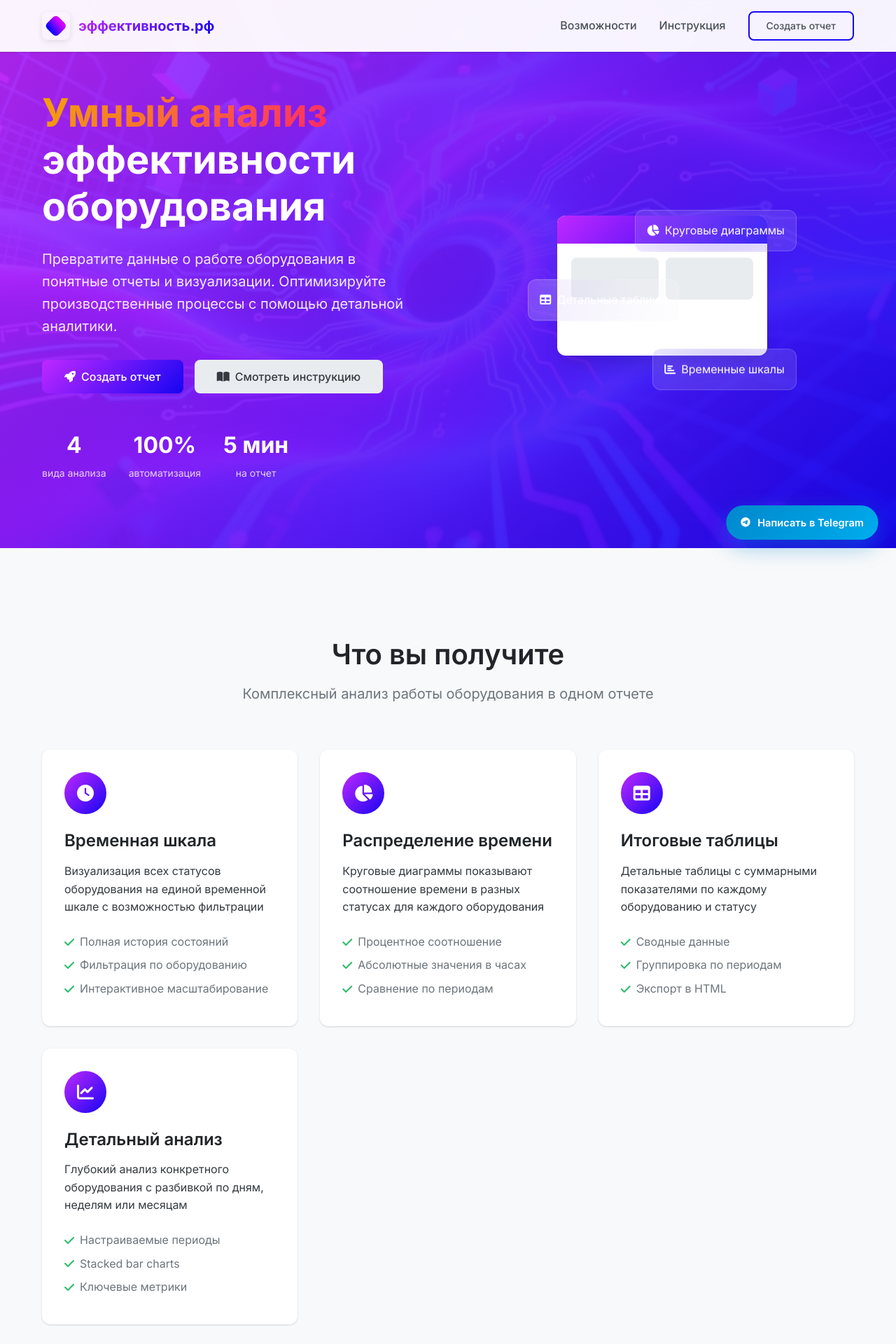
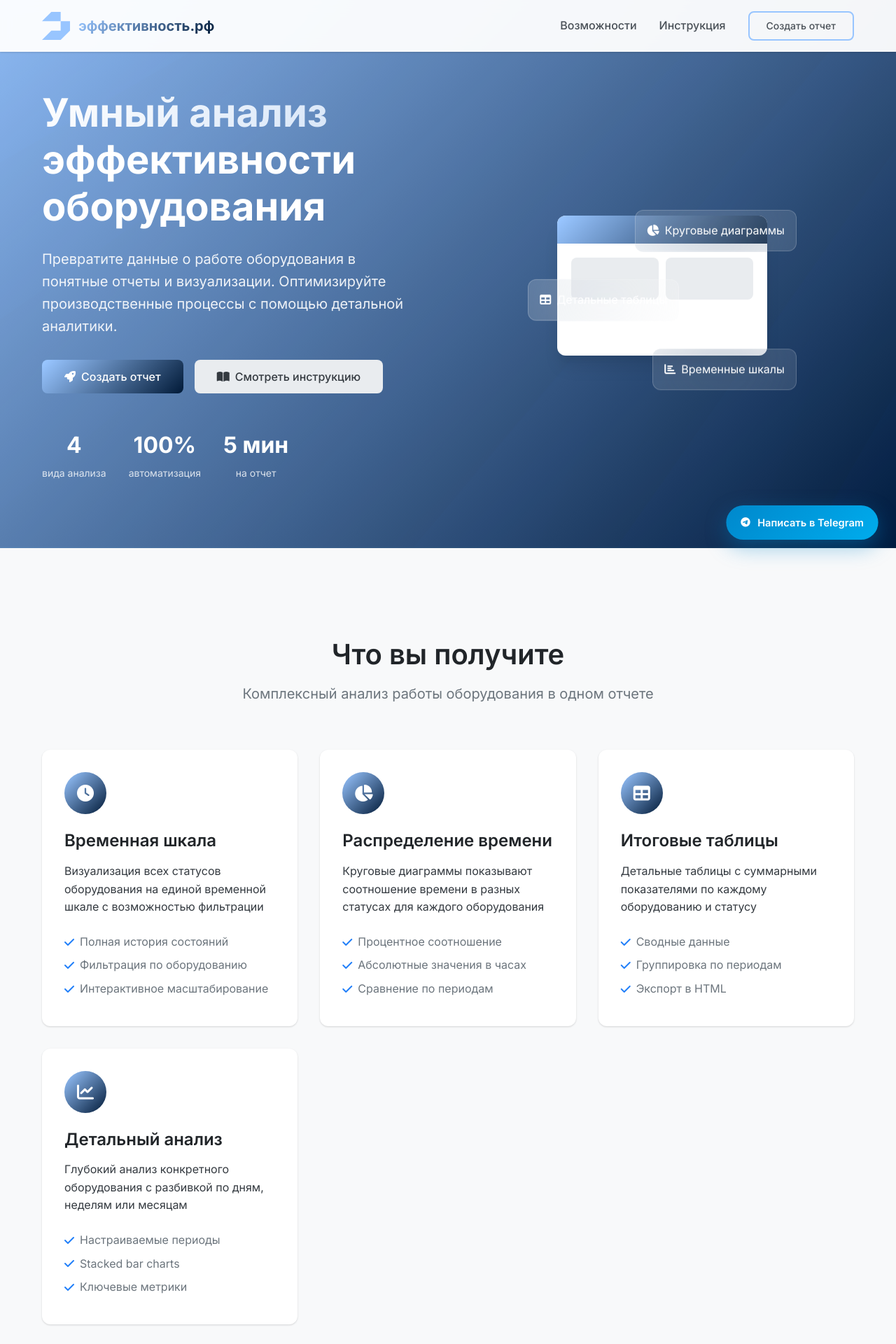
Before and after one commit to MrPelemeshka/Analyzer, a Flask app: page / in a window 1280 px wide. Shown: the top 1920 px of the page at 70% size. Run offline with Flask 3, Linux system fonts and the light colour scheme.

Commit message:
Смена цветов и лого

```diff
--- a/static/css/main.css
+++ b/static/css/main.css
@@ -5,16 +5,16 @@
 }
 
 :root {
-    --primary: #1605F2;
-    --primary-dark: #0F04B8;
-    --primary-light: #2A1AF5;
-    --secondary: #6C757D;
-    --success: #27BB67;
+    --primary: #98C5FF;
+    --primary-dark: #011A38;
+    --primary-light: #98C5FF;
+    --secondary: #58A0FC;
+    --success: #217FF9;
     --danger: #FF276B;
-    --warning: #F2A605;
+    --warning: #EB1F24;
     --info: #275FFF;
-    --dark: #343A40;
-    --light: #F8F9FA;
+    --dark: #14171A;
+    --light: #D8E6F8;
     --white: #FFFFFF;
     --gray-100: #F8F9FA;
     --gray-200: #E9ECEF;
@@ -26,9 +26,9 @@
     --gray-800: #343A40;
     --gray-900: #212529;
 
-    --gradient-primary: linear-gradient(135deg, #BB27FF 3%, #1605F2 100%);
-    --gradient-secondary: linear-gradient(135deg, #BB27FF 0%, #275FFF 100%);
-    --gradient-accent: linear-gradient(135deg, #F2A605 0%, #FF276B 100%);
+    --gradient-primary: linear-gradient(135deg, #98C5FF 3%, #011A38 100%);
+    --gradient-secondary: linear-gradient(135deg, #58A0FC 0%, #0B4DA2 100%);
+    --gradient-accent: linear-gradient(135deg, #FFFFFF 0%, #D8E6F8 100%);
 
     --shadow-sm: 0 1px 2px 0 rgba(0, 0, 0, 0.05);
     --shadow: 0 1px 3px 0 rgba(0, 0, 0, 0.1), 0 1px 2px 0 rgba(0, 0, 0, 0.06);
@@ -100,7 +100,7 @@ p {
 }
 
 .btn-primary:hover {
-    background: linear-gradient(135deg, #A020F0 3%, #0F04B8 100%);
+    background: linear-gradient(135deg, #011A38 3%, #98C5FF 100%);
     transform: translateY(-1px);
     box-shadow: var(--shadow-lg);
 }
@@ -216,7 +216,7 @@ p {
     left: 0;
     right: 0;
     bottom: 0;
-    background: url('/static/images/hero-bg.jpg') center/cover;
+    background: url('/static/images/hero-bg.png') center/cover;
     opacity: 0.1;
 }
 
@@ -928,7 +928,7 @@ p {
 
 /* Footer */
 .main-footer {
-    background: var(--gray-800);
+    background: var(--dark);
     color: var(--white);
     padding: 3rem 0 1rem;
 }
@@ -1124,8 +1124,6 @@ p {
 .logo-image {
     height: 40px;
     width: auto;
-    border-radius: 8px;
-    box-shadow: 0 2px 8px rgba(0, 0, 0, 0.1);
 }
 
 .logo-text {
--- a/templates/base.html
+++ b/templates/base.html
@@ -9,8 +9,8 @@
     <link rel="stylesheet" href="https://cdnjs.cloudflare.com/ajax/libs/font-awesome/6.0.0/css/all.min.css">
 
     <!-- Favicon -->
-    <link rel="icon" type="image/png" href="{{ url_for('static', filename='images/logo.png') }}">
-    <link rel="apple-touch-icon" href="{{ url_for('static', filename='images/logo.png') }}">
+    <link rel="icon" type="image/png" href="{{ url_for('static', filename='images/logo.svg') }}">
+    <link rel="apple-touch-icon" href="{{ url_for('static', filename='images/logo.svg') }}">
 </head>
 <body>
     <!-- Header -->
--- a/templates/includes/dashboard_footer.html
+++ b/templates/includes/dashboard_footer.html
@@ -12,7 +12,7 @@
                 <i class="fas fa-external-link-alt"></i>
                 Основной сайт
             </a>
-            <a href="https://эффективность.рф/contact" target="_blank" class="footer-link">
+            <a href="https://эффективность.рф" target="_blank" class="footer-link">
                 <i class="fas fa-envelope"></i>
                 Контакты
             </a>
--- a/templates/includes/footer.html
+++ b/templates/includes/footer.html
@@ -3,7 +3,7 @@
         <div class="footer-content">
             <div class="footer-brand">
                 <a href="{{ url_for('index') }}" class="logo">
-                    <img src="{{ url_for('static', filename='images/logo.png') }}" alt="эффективность.рф" class="logo-image">
+                    <img src="{{ url_for('static', filename='images/logo.svg') }}" alt="эффективность.рф" class="logo-image">
                     <span class="logo-gradient">эффективность.рф</span>
                 </a>
                 <p class="footer-description">
@@ -23,7 +23,7 @@
                 <h4>Контакты</h4>
                 <ul class="contact-info">
                     <li><i class="fas fa-globe"></i> <a href="https://эффективность.рф">эффективность.рф</a></li>
-                    <li><i class="fas fa-envelope"></i> <a href="mailto:info@эффективность.рф">info@эффективность.рф</a></li>
+                    <li><i class="fas fa-envelope"></i> <a href="mailto:info@ctprf.ru">info@ctprf.ru</a></li>
                 </ul>
             </div>
         </div>
--- a/templates/includes/header.html
+++ b/templates/includes/header.html
@@ -3,7 +3,7 @@
         <nav class="navbar">
             <div class="nav-brand">
                 <a href="{{ url_for('index') }}" class="logo">
-                    <img src="{{ url_for('static', filename='images/logo.png') }}" alt="эффективность.рф" class="logo-image">
+                    <img src="{{ url_for('static', filename='images/logo.svg') }}" alt="эффективность.рф" class="logo-image">
                     <span class="logo-gradient">эффективность.рф</span>
                 </a>
             </div>
--- a/templates/includes/scripts.html
+++ b/templates/includes/scripts.html
@@ -332,12 +332,12 @@ function updateBlock2() {
 
             chartsHTML += `
                 <div class="pie-chart-with-legend">
-                    <div style="font-size: 20px; font-weight: bold; color: #2E8B57; text-align: center; margin-bottom: 15px; padding-bottom: 10px; border-bottom: 2px solid #e9ecef;">
+                    <div style="font-size: 20px; font-weight: bold; color: #58A0FC; text-align: center; margin-bottom: 15px; padding-bottom: 10px; border-bottom: 2px solid #D8E6F8;">
                         ${equipment}
                     </div>
                     <div id="pie-${equipment.replace(/[^a-zA-Z0-9]/g, '_')}"
                          style="width: 400px; height: 400px;"></div>
-                    <div style="margin-top: 15px; font-weight: bold; text-align: center; font-size: 16px; color: #495057;">
+                    <div style="margin-top: 15px; font-weight: bold; text-align: center; font-size: 16px; color: #14171A;">
                         Всего: ${totalHours.toFixed(1)} часов
                     </div>
                 </div>
@@ -496,7 +496,7 @@ function updateBlock3() {
         });
 
         // Итоговая строка
-        tablesHTML += `<tr style="background: #e9ecef;"><td><strong>ВСЕГО</strong></td>`;
+        tablesHTML += `<tr style="background: #D8E6F8;"><td><strong>ВСЕГО</strong></td>`;
         statusData.status_list.forEach(status => {
             let statusTotal = 0;
             statusData.equipment_list.forEach(equipment => {
--- a/templates/index.html
+++ b/templates/index.html
@@ -18,7 +18,7 @@
             <div class="cta-content">
                 <h2>Готовы оптимизировать ваше оборудование?</h2>
                 <p>Начните анализ прямо сейчас и получите детальную статистику</p>
-                <a href="{{ url_for('upload_page') }}" class="btn btn-primary btn-large">
+                <a href="{{ url_for('upload_page') }}" class="btn btn-secondary btn-large">
                     <i class="fas fa-chart-bar"></i>
                     Начать анализ
                 </a>
--- a/templates/upload.html
+++ b/templates/upload.html
@@ -54,7 +54,7 @@
                         </ul>
                     </div>
 
-                    <button type="submit" class="btn btn-primary btn-large btn-loading" id="submitBtn" disabled>
+                    <button type="submit" class="btn btn-secondary btn-large btn-loading" id="submitBtn" disabled>
                         <span class="btn-text">
                             <i class="fas fa-chart-bar"></i>
                             Создать отчет
```
Also changed, not shown: static/js/main.js (+0 -12 lines), templates/includes/dashboard.css (+36 -42 lines), static/images/hero-bg.jpg (deleted), static/images/hero-bg.png (added), static/images/logo.svg (added).
